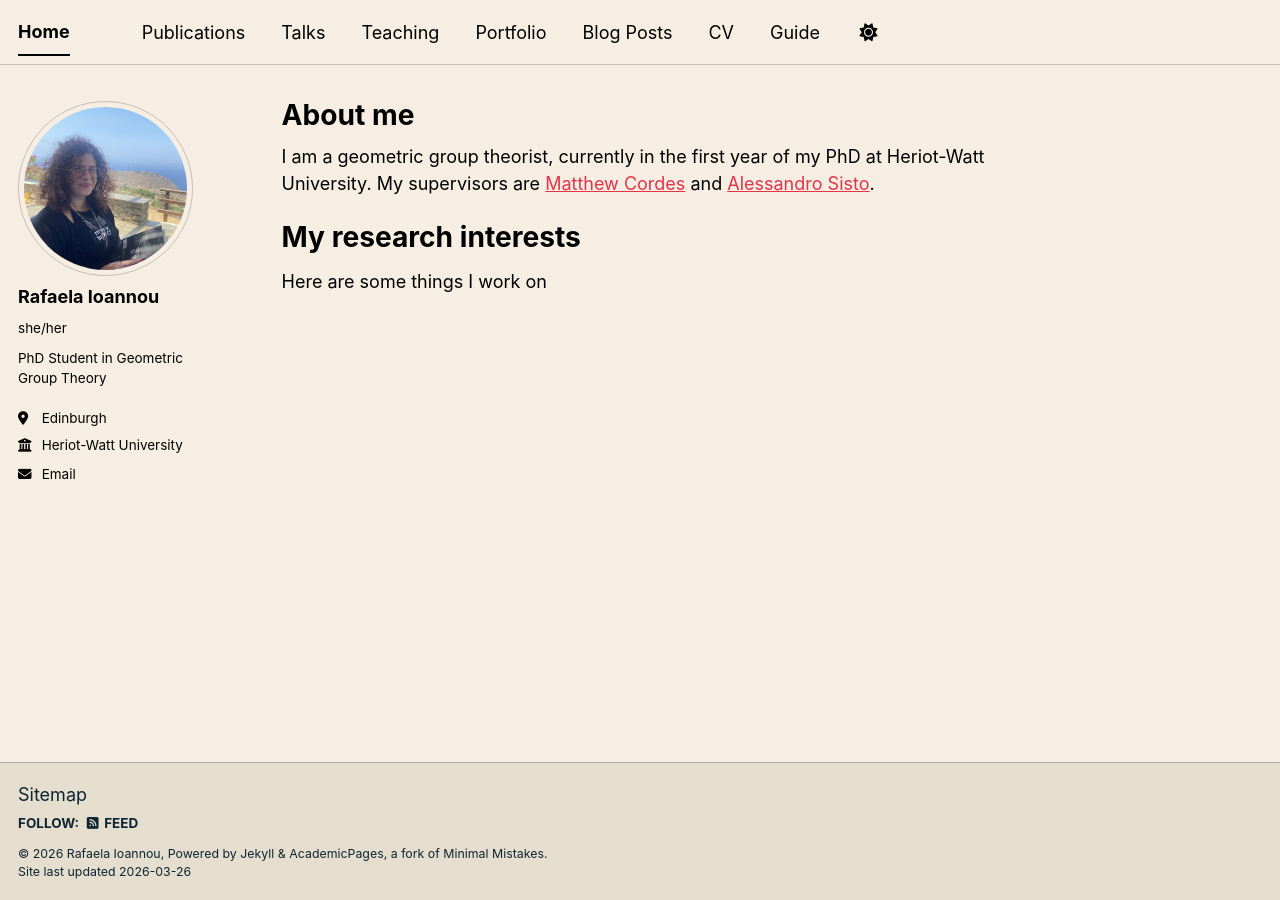
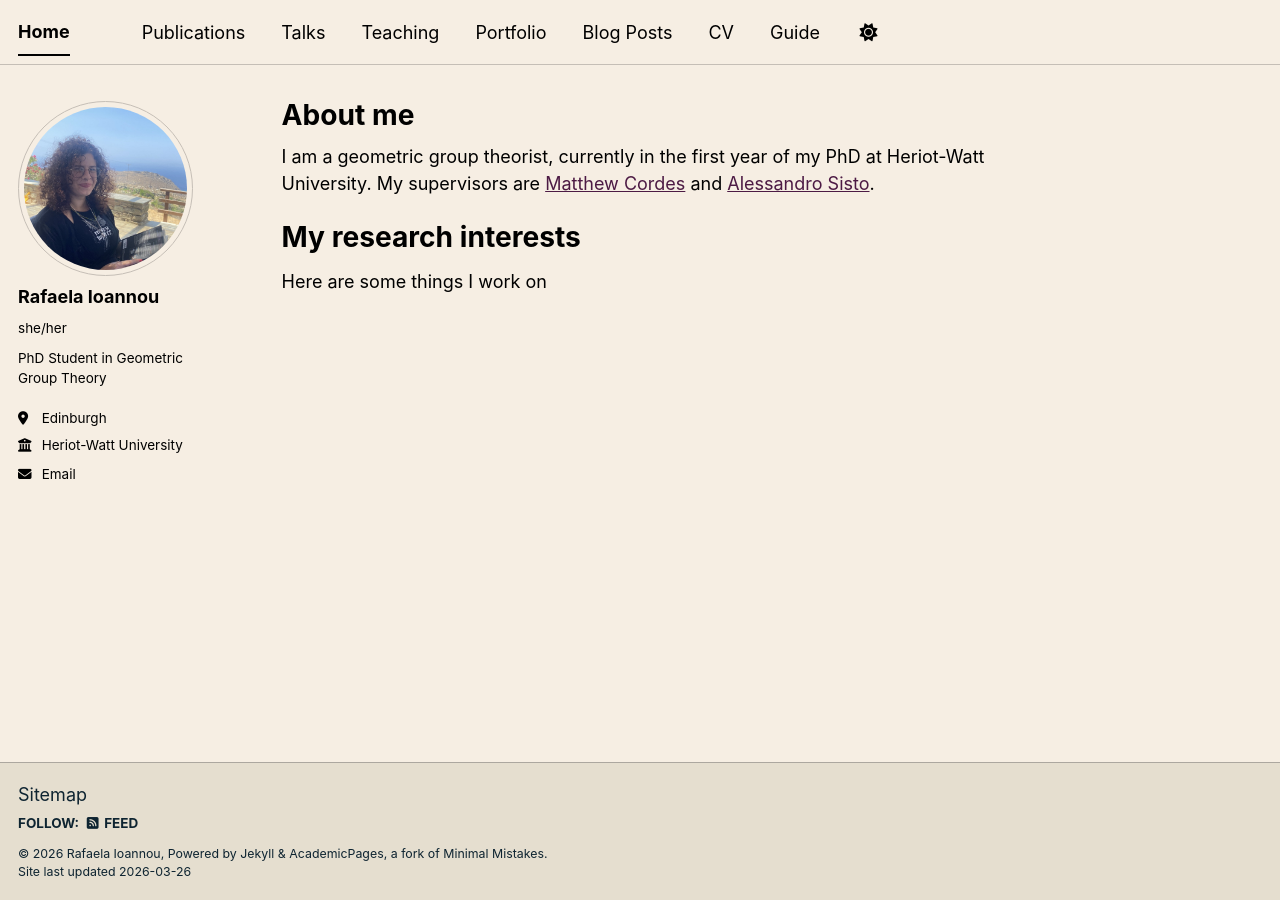
Before and after one commit to rafaela-ioannou/rafaela-ioannou.github.io, a Jekyll site: the page built from _pages/about.md, in a window 1280 px wide. Built offline with Jekyll 4.4.1, drawn with Linux system fonts in a browser that asks for light colours; a script bundle is joined from its source files by our own code; library files that are not in the unit come from our copies.

Commit message:
changed link colour

```diff
--- a/_sass/theme/_sunrise_light.scss
+++ b/_sass/theme/_sunrise_light.scss
@@ -12,7 +12,7 @@ $background-light           : mix(#fff, $background, 20%);
 $background-lighter        : #ffffff;
 $text                      : #000000;
 $text-muted                : #0e2431;
-$link                      : mix(#000, $primary-color, 10%);
+$link                      : #4c1a44;
 $link-dark                 : mix(#000, $link, 25%);
 $link-light                : mix(#fff, $link, 25%);
 $footer                    : #e5decf;
```
